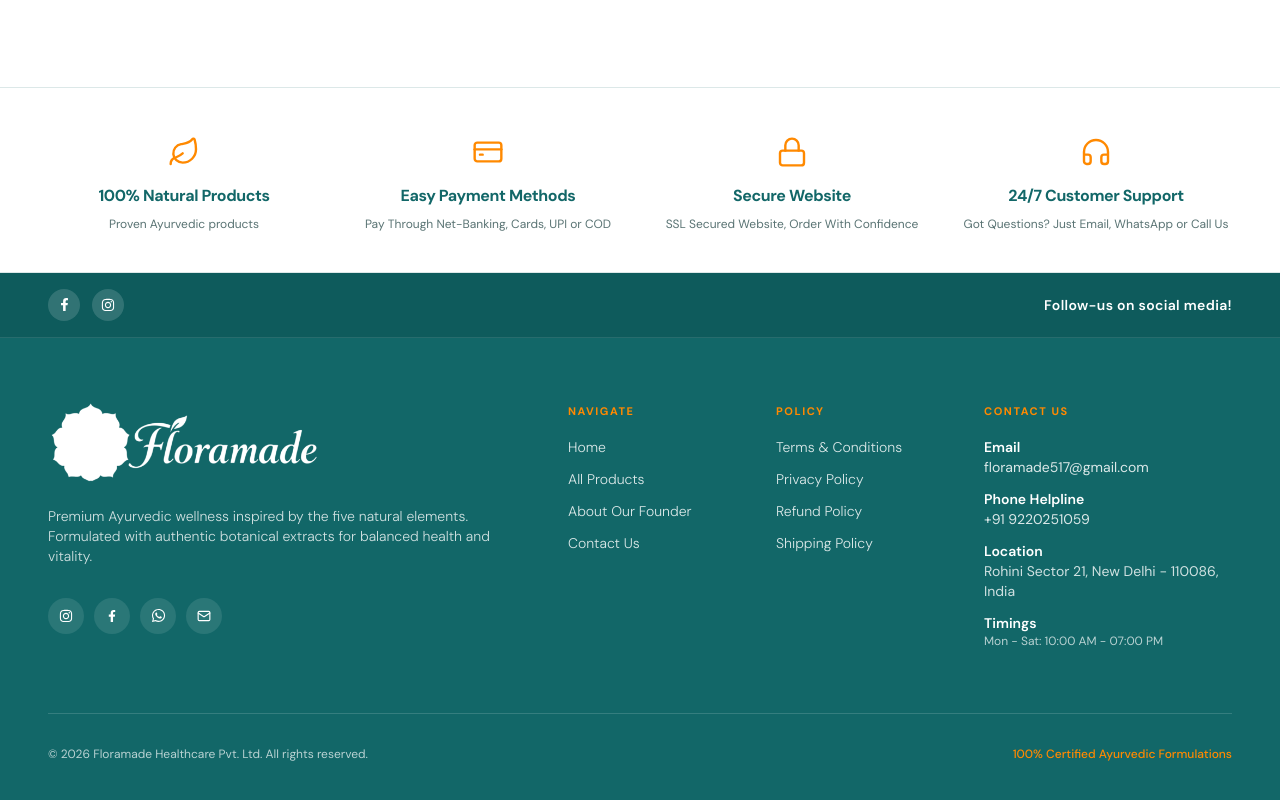
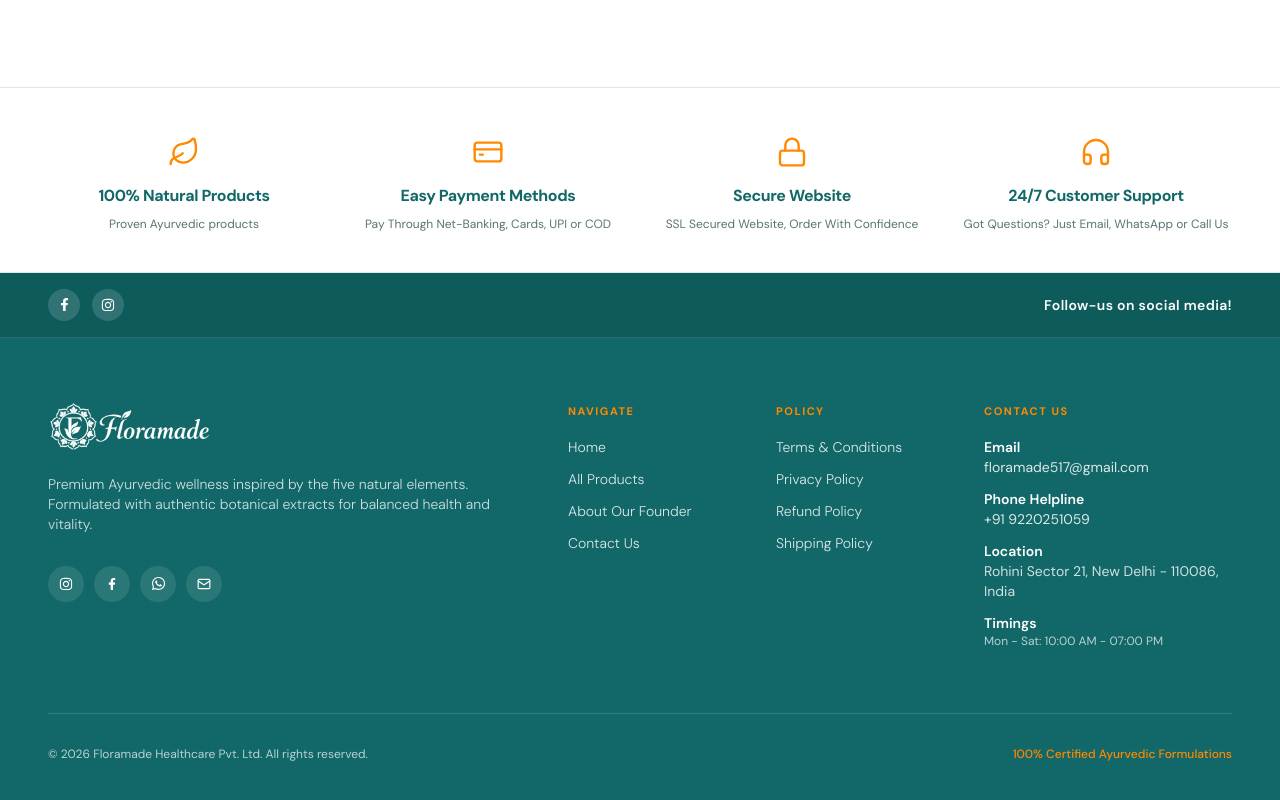
Before and after one commit to ketannbhandwal/floramade, a Next.js app: page / in a window 1280 px wide. Shown: the part 3475-4275 px from the top of the page. Built offline with nearby package versions, Linux system fonts and the light colour scheme; no server answers; the database is empty.

Commit message:
fix(footer): replace solid white blob logo with crisp transparent white floral logo preserving all petal details

```diff
--- a/components/layout/Footer.jsx
+++ b/components/layout/Footer.jsx
@@ -95,11 +95,11 @@
               <div className="flex items-center justify-start">
                 <Link href="/" className="inline-block group focus:outline-none">
                   <Image
-                    src="/logo.png"
+                    src="/floramade-logo-white.png"
                     alt="Floramade Logo"
-                    width={140}
-                    height={140}
-                    className="h-16 sm:h-20 w-auto object-contain transition-transform duration-300 group-hover:scale-105 brightness-0 invert"
+                    width={200}
+                    height={58}
+                    className="h-10 sm:h-12 w-auto object-contain transition-transform duration-300 group-hover:scale-105"
                   />
                 </Link>
               </div>
```
Also changed, not shown: public/floramade-logo-white.png (added).
